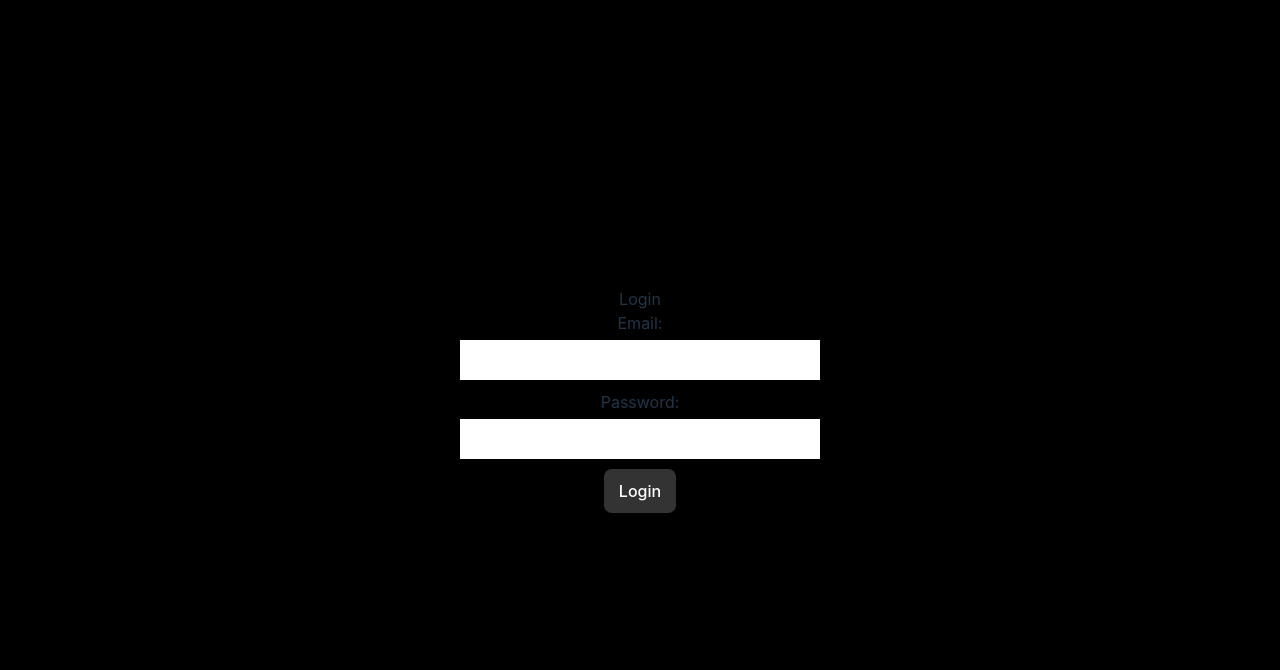
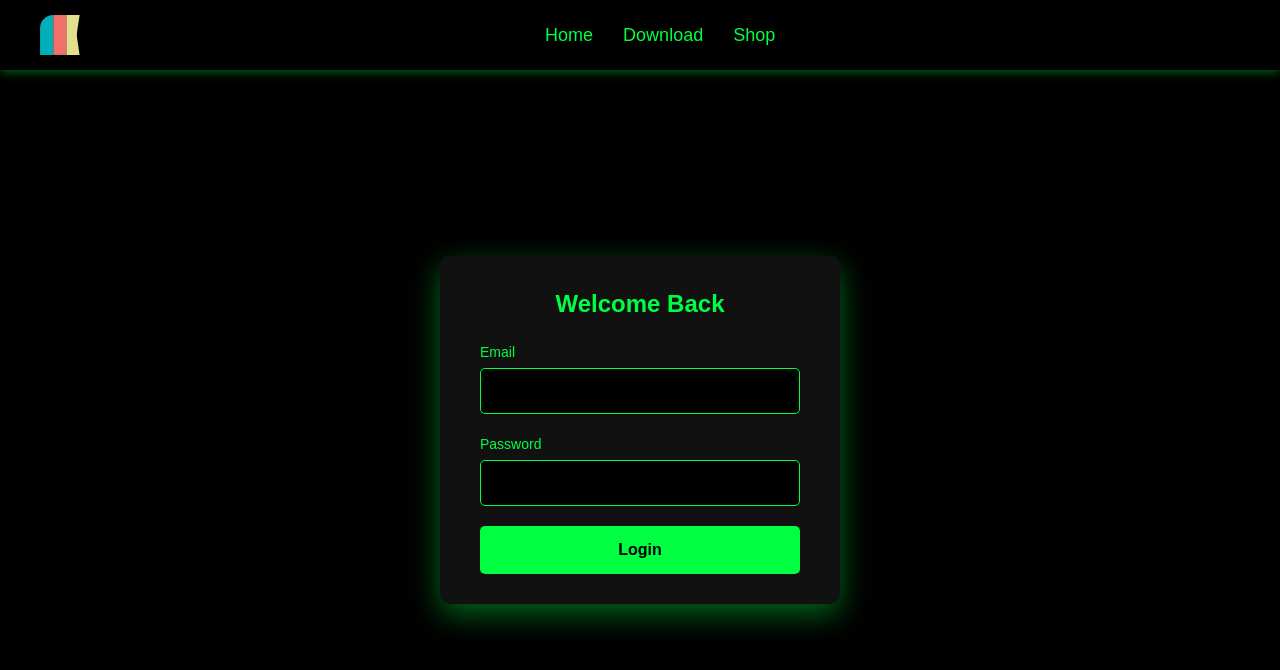
Before and after one commit to Blaithnaid/wick-vite-site, a React (Vite) app: page /login in a window 1280 px wide. Shown: the top 670 px of the page. Built offline with nearby package versions, Linux system fonts and the light colour scheme.

Commit message:
Colour Update and New Page

```diff
--- a/src/components/Features.jsx
+++ b/src/components/Features.jsx
@@ -34,17 +34,17 @@ import {
 
 const Features = () => {
 	return (
-	  <div className="bg-black from-gray-800 to-gray-900 py-24 sm:py-32">
+		<div className="bg-black py-24 sm:py-32">
 			<div className="mx-auto max-w-7xl px-6 lg:px-8">
 				{/* Header Section */}
-		  <div className="mx-auto max-w-2xl lg:text-center ">
-			<h2 className="text-base font-semibold text-[#78c288] ">
+				<div className="mx-auto max-w-2xl lg:text-center">
+					<h2 className="text-base font-semibold text-[#00FF41]">
 						Empower Your Workflow
 					</h2>
 					<p className="mt-2 text-4xl font-bold tracking-tight text-white sm:text-5xl">
 						Features Tailored for Your Success
 					</p>
-			<p className="mt-6 text-lg text-[#78c288]">
+					<p className="mt-6 text-lg text-[#00FF41]/90">
 						Streamline your processes with tools designed to simplify and
 						enhance every aspect of your work. From security to storage, we've
 						got you covered.
@@ -58,21 +58,27 @@ import {
 							key={feature.name}
 							className="flex flex-col items-center lg:flex-row lg:items-start"
 						>
-				{/* Image Holder */}
+							{/* Image Placeholder */}
 							<div className="flex-shrink-0">
+								{feature.imageSrc ? (
 									<img
 										src={feature.imageSrc}
 										alt={feature.name}
 										className="rounded-xl shadow-md w-48 h-48 object-cover"
 									/>
+								) : (
+									<div className="flex items-center justify-center w-48 h-48 bg-[#121212] rounded-xl border border-[#00FF41]/50">
+										<span className="text-[#00FF41]">No Image</span>
+									</div>
+								)}
 							</div>
 
 							{/* Feature Details */}
 							<div className="mt-6 lg:mt-0 lg:ml-8">
 								<div className="flex items-center">
-					<div className="flex h-12 w-12 items-center justify-center rounded-full bg-indigo-600">
+									<div className="flex h-12 w-12 items-center justify-center rounded-full bg-[#00FF41]">
 										<feature.icon
-						className="h-6 w-6 text-white"
+											className="h-6 w-6 text-black"
 											aria-hidden="true"
 										/>
 									</div>
@@ -80,7 +86,7 @@ import {
 										{feature.name}
 									</h3>
 								</div>
-				  <p className="mt-4 text-base text-gray-300">
+								<p className="mt-4 text-base text-[#00FF41]/80">
 									{feature.description}
 								</p>
 							</div>
--- a/src/components/Header.jsx
+++ b/src/components/Header.jsx
@@ -4,9 +4,6 @@ import { Bars3Icon, XMarkIcon } from "@heroicons/react/24/outline";
 import logo from "../assets/wick-logoonly.svg";
 
 const navigation = [
-	// the only routes we can use in this project are /home and /shop rn
-	// the others have not been added as pages yet so they can't be used
-	// we need to add .tsx files in the pages folder for them to work
 	{ name: "Home", href: "/home" },
 	{ name: "Download", href: "/download" },
 	{ name: "Shop", href: "/shop" },
@@ -20,7 +17,7 @@ const Header = () => {
 			{/* Navbar */}
 			<nav
 				aria-label="Global"
-				className="flex items-center justify-between bg-[#78c288] shadow-md p-6 lg:px-8" // Matrix green background color
+				className="flex items-center justify-between bg-black shadow-md p-6 lg:px-8"
 			>
 				{/* Logo Section */}
 				<div className="flex lg:flex-1">
@@ -39,7 +36,7 @@ const Header = () => {
 					<button
 						type="button"
 						onClick={() => setMobileMenuOpen(true)}
-						className="-m-2.5 inline-flex items-center justify-center rounded-md p-2.5 text-gray-700"
+						className="-m-2.5 inline-flex items-center justify-center rounded-md p-2.5 text-[#00FF41]"
 					>
 						<span className="sr-only">Open main menu</span>
 						<Bars3Icon aria-hidden="true" className="h-6 w-6" />
@@ -52,7 +49,7 @@ const Header = () => {
 						<a
 							key={item.name}
 							href={item.href}
-							className="text-sm font-semibold text-gray-900 hover:text-indigo-600"
+							className="text-sm font-semibold text-[#00FF41] hover:text-white"
 						>
 							{item.name}
 						</a>
@@ -63,7 +60,7 @@ const Header = () => {
 				<div className="hidden lg:flex lg:flex-1 lg:justify-end">
 					<a
 						href="/login"
-						className="text-sm font-semibold text-gray-900 hover:text-indigo-600"
+						className="text-sm font-semibold text-[#00FF41] hover:text-white"
 					>
 						Log in <span aria-hidden="true">&rarr;</span>
 					</a>
@@ -76,22 +73,22 @@ const Header = () => {
 				onClose={setMobileMenuOpen}
 				className="lg:hidden"
 			>
-				<div className="fixed inset-0 z-50" />
-				<DialogPanel className="fixed inset-y-0 right-0 z-50 w-full overflow-y-auto bg-white px-6 py-6 sm:max-w-sm sm:ring-1 sm:ring-gray-900/10">
+				<div className="fixed inset-0 z-50 bg-black opacity-75" />
+				<DialogPanel className="fixed inset-y-0 right-0 z-50 w-full overflow-y-auto bg-black px-6 py-6 sm:max-w-sm sm:ring-1 sm:ring-[#00FF41]">
 					{/* Mobile Menu Header */}
 					<div className="flex items-center justify-between">
 						<a href="#" className="-m-1.5 p-1.5">
 							<span className="sr-only">WICK</span>
 							<img
-								alt="Logo"
-								src="https://tailwindui.com/plus/img/logos/mark.svg?color=indigo&shade=600"
+								alt="WICK Logo"
+								src={logo}
 								className="h-8 w-auto"
 							/>
 						</a>
 						<button
 							type="button"
 							onClick={() => setMobileMenuOpen(false)}
-							className="-m-2.5 rounded-md p-2.5 text-gray-700"
+							className="-m-2.5 rounded-md p-2.5 text-[#00FF41]"
 						>
 							<span className="sr-only">Close menu</span>
 							<XMarkIcon aria-hidden="true" className="h-6 w-6" />
@@ -100,13 +97,13 @@ const Header = () => {
 
 					{/* Mobile Menu Links */}
 					<div className="mt-6 flow-root">
-						<div className="-my-6 divide-y divide-gray-500/10">
+						<div className="-my-6 divide-y divide-[#00FF41]">
 							<div className="space-y-2 py-6">
 								{navigation.map((item) => (
 									<a
 										key={item.name}
 										href={item.href}
-										className="-mx-3 block rounded-lg px-3 py-2 text-base font-semibold text-gray-900 hover:bg-gray-50"
+										className="-mx-3 block rounded-lg px-3 py-2 text-base font-semibold text-[#00FF41] hover:bg-[#111]"
 									>
 										{item.name}
 									</a>
@@ -114,8 +111,8 @@ const Header = () => {
 							</div>
 							<div className="py-6">
 								<a
-									href="/Login"
-									className="-mx-3 block rounded-lg px-3 py-2.5 text-base font-semibold text-gray-900 hover:bg-gray-50"
+									href="/login"
+									className="-mx-3 block rounded-lg px-3 py-2.5 text-base font-semibold text-[#00FF41] hover:bg-[#111]"
 								>
 									Log in
 								</a>
@@ -128,45 +125,4 @@ const Header = () => {
 	);
 };
 
-const Card = ({ title, description, imgSrc }) => (
-	<div className="max-w-sm rounded-lg shadow-lg overflow-hidden bg-[#78c288] hover:scale-105 transform transition-all duration-300">
-		<img src={imgSrc} alt={title} className="w-full h-48 object-cover" />
-		<div className="p-6">
-			<h3 className="text-lg font-semibold text-white">{title}</h3>
-			<p className="mt-2 text-white/90">{description}</p>
-		</div>
-	</div>
-);
-
-const Layout = () => (
-	<main className="mt-16 bg-[#78c288]">
-		{/* Hero Section */}
-		<section className="bg-gradient-to-r from-[#69bb7b] to-[#78c288] py-16 text-center">
-			<h1 className="text-4xl font-bold text-white">Welcome to WICK</h1>
-			<p className="mt-4 text-lg text-white/90">
-				Explore the best features and platforms we offer.
-			</p>
-		</section>
-
-		{/* Card Section */}
-		<section className="container mx-auto py-16 px-6 grid grid-cols-1 sm:grid-cols-2 lg:grid-cols-3 gap-8">
-			<Card
-				title="Feature 1"
-				description="Explore the top-notch functionality."
-				imgSrc=""
-			/>
-			<Card
-				title="Feature 2"
-				description="Innovative solutions for your needs."
-				imgSrc=""
-			/>
-			<Card
-				title="Feature 3"
-				description="Seamless integration and usage."
-				imgSrc=""
-			/>
-		</section>
-	</main>
-);
-
 export default Header;
--- a/src/components/Hero.jsx
+++ b/src/components/Hero.jsx
@@ -4,11 +4,11 @@ import { useEffect } from "react";
 import Header from "./Header";
 
 const Card = ({ title, description, imgSrc }) => (
-	<div className="max-w-sm rounded-lg shadow-lg overflow-hidden bg-white">
+	<div className="max-w-sm rounded-lg shadow-lg overflow-hidden bg-black hover:scale-105 transform transition-all duration-300">
 		<img src={imgSrc} alt={title} className="w-full h-48 object-cover" />
 		<div className="p-6">
-			<h3 className="text-lg font-semibold text-gray-900">{title}</h3>
-			<p className="mt-2 text-gray-700">{description}</p>
+			<h3 className="text-lg font-semibold text-[#00FF41]">{title}</h3>
+			<p className="mt-2 text-[#00FF41]/90">{description}</p>
 		</div>
 	</div>
 );
@@ -28,16 +28,16 @@ const Hero = () => {
 							clipPath:
 								"polygon(74.1% 44.1%, 100% 61.6%, 97.5% 26.9%, 85.5% 0.1%, 80.7% 2%, 72.5% 32.5%, 60.2% 62.4%, 52.4% 68.1%, 47.5% 58.3%, 45.2% 34.5%, 27.5% 76.7%, 0.1% 64.9%, 17.9% 100%, 27.6% 76.8%, 76.1% 97.7%, 74.1% 44.1%)",
 						}}
-						className="relative left-[calc(50%-11rem)] aspect-[1155/678] w-[36.125rem] -translate-x-1/2 rotate-[30deg] bg-gradient-to-tr from-[#f07167] to-[#006166] opacity-20 sm:left-[calc(50%-30rem)] sm:w-[72.1875rem]"
+						className="relative left-[calc(50%-11rem)] aspect-[1155/678] w-[36.125rem] -translate-x-1/2 rotate-[30deg] bg-gradient-to-tr from-[#00FF41] to-[#006166] opacity-20 sm:left-[calc(50%-30rem)] sm:w-[72.1875rem]"
 					/>
 				</div>
 
 				{/* Main Content */}
 				<div className="mx-auto max-w-2xl py-32 sm:py-48 lg:py-56 text-center">
-					<h1 className="text-balance text-5xl font-bold tracking-tight text-[#78c288] sm:text-7xl">
+					<h1 className="text-balance text-5xl font-bold tracking-tight text-[#00FF41] sm:text-7xl">
 						Social Media, Simplified.
 					</h1>
-					<p className="mt-8 text-lg font-medium text-[#78c288] sm:text-xl/8">
+					<p className="mt-8 text-lg font-medium text-[#00FF41]/90 sm:text-xl">
 						Wick brings all of your platforms into one place, making
 						it easier than ever to manage your social media
 						presence.
@@ -45,13 +45,13 @@ const Hero = () => {
 					<div className="mt-10 flex items-center justify-center gap-x-6">
 						<a
 							href="#"
-							className="rounded-md bg-indigo-600 px-3.5 py-2.5 text-sm font-semibold text-white shadow-sm hover:bg-indigo-500 focus-visible:outline focus-visible:outline-2 focus-visible:outline-offset-2 focus-visible:outline-indigo-600"
+							className="rounded-md bg-[#00FF41] px-3.5 py-2.5 text-sm font-semibold text-black shadow-sm hover:bg-[#00e839] focus-visible:outline focus-visible:outline-2 focus-visible:outline-offset-2 focus-visible:outline-[#00FF41]"
 						>
 							Download
 						</a>
 						<a
 							href="#"
-							className="text-sm font-semibold text-[#78c288]"
+							className="text-sm font-semibold text-[#00FF41] hover:text-white"
 						>
 							Learn more <span aria-hidden="true">→</span>
 						</a>
@@ -68,13 +68,13 @@ const Hero = () => {
 							clipPath:
 								"polygon(74.1% 44.1%, 100% 61.6%, 97.5% 26.9%, 85.5% 0.1%, 80.7% 2%, 72.5% 32.5%, 60.2% 62.4%, 52.4% 68.1%, 47.5% 58.3%, 45.2% 34.5%, 27.5% 76.7%, 0.1% 64.9%, 17.9% 100%, 27.6% 76.8%, 76.1% 97.7%, 74.1% 44.1%)",
 						}}
-						className="relative left-[calc(50%+3rem)] aspect-[1155/678] w-[36.125rem] -translate-x-1/2 bg-gradient-to-tr from-[#E3DF8C] to-[#FFFFFF] opacity-30 sm:left-[calc(50%+36rem)] sm:w-[72.1875rem]"
+						className="relative left-[calc(50%+3rem)] aspect-[1155/678] w-[36.125rem] -translate-x-1/2 bg-gradient-to-tr from-[#00FF41] to-[#111] opacity-30 sm:left-[calc(50%+36rem)] sm:w-[72.1875rem]"
 					/>
 				</div>
 			</div>
 
 			{/* Features Section */}
-			<section className="container mx-auto py-16 px-6 grid grid-cols-1 sm:grid-cols-2 lg:grid-cols-3 gap-8 ">
+			<section className="container mx-auto py-16 px-6 grid grid-cols-1 sm:grid-cols-2 lg:grid-cols-3 gap-8">
 				<Card
 					title="Integrated Dashboard"
 					description="All your social media accounts in one unified interface."
--- a/src/pages/Home.jsx
+++ b/src/pages/Home.jsx
@@ -1,5 +1,4 @@
-import React from "react";
-import { useEffect } from "react";
+import React, { useEffect } from "react";
 import { BrowserRouter as Router, Route, Routes, Link } from "react-router-dom";
 import Shop from "./Shop";
 import Hero from "../components/Hero";
@@ -17,21 +16,43 @@ const Home = () => {
 			{/* Header */}
 			<Header />
 			{/* Hero Section */}
-			<div className="container-fluid bg-light py-5 d-flex justify-items-center">
+			<div
+				className="container-fluid py-5 d-flex justify-items-center"
+				style={{
+					backgroundColor: "#000", // Black background
+					color: "#00FF41", // Matrix green text
+				}}
+			>
 				<div className="container text-center w-100">
 					<Hero />
 				</div>
 			</div>
 			{/* Features Section */}
-			<div className="container py-5">
+			<div
+				className="container py-5"
+				style={{
+					backgroundColor: "#111", // Slightly lighter black for contrast
+					color: "#00FF41",
+				}}
+			>
 				<div className="row">
 					<div className="col text-center mb-4">
-						<h2 className="display-5 fw-bold text-[#78c288]">
+						<h2
+							className="display-5 fw-bold"
+							style={{
+								color: "#00FF41",
+							}}
+						>
 							Our Features
 						</h2>
-						<p className="text-muted text-[#78c288]">
-							Discover what it takes to reach the hight of social
-							management
+						<p
+							className="text-muted"
+							style={{
+								color: "#00FF41", // Matrix green
+							}}
+						>
+							Discover what it takes to reach the heights of social
+							management.
 						</p>
 					</div>
 				</div>
@@ -40,7 +61,13 @@ const Home = () => {
 				</div>
 			</div>
 			{/* Footer */}
-			<footer className="bg-dark text-[#78c288] text-center py-3">
+			<footer
+				className="text-center py-3"
+				style={{
+					backgroundColor: "#000", // Black background
+					color: "#00FF41", // Matrix green text
+				}}
+			>
 				<p className="mb-0">
 					&copy; {new Date().getFullYear()} Wick. All rights reserved.
 				</p>
--- a/src/pages/Login.jsx
+++ b/src/pages/Login.jsx
@@ -1,5 +1,5 @@
-
 import React, { useState } from 'react';
+import logo from "../assets/wick-logoonly.svg"; // Correct logo import
 
 const Login = () => {
   const [email, setEmail] = useState('');
@@ -8,41 +8,208 @@ const Login = () => {
   const handleSubmit = (e) => {
     e.preventDefault();
     console.log('Login details:', { email, password });
-
   };
 
   return (
-    <div style={{ padding: '20px', maxWidth: '400px', margin: 'auto' }}>
-      <h2>Login</h2>
+    <div
+      style={{
+        fontFamily: 'Arial, sans-serif',
+        minHeight: '100vh',
+        backgroundColor: '#000', // Black background
+        color: '#00FF41', // Matrix green text
+        overflow: 'hidden',
+        animation: 'fadeIn 1s ease-in-out',
+      }}
+    >
+      {/* CSS Animations */}
+      <style>
+        {`
+        @keyframes fadeIn {
+          from {
+            opacity: 0;
+          }
+          to {
+            opacity: 1;
+          }
+        }
+
+        @keyframes slideIn {
+          from {
+            transform: translateY(20px);
+            opacity: 0;
+          }
+          to {
+            transform: translateY(0);
+            opacity: 1;
+          }
+        }
+
+        nav {
+          display: flex;
+          align-items: center;
+          justify-content: space-between;
+          padding: 15px 40px;
+          background-color: rgba(0, 0, 0, 0.9); /* Semi-transparent black */
+          color: #00FF41; /* Matrix green */
+          box-shadow: 0 2px 10px rgba(0, 255, 65, 0.4); /* Glowing shadow */
+        }
+
+        .nav-menu {
+          display: flex;
+          justify-content: center;
+          gap: 30px;
+        }
+
+        .nav-menu a {
+          text-decoration: none;
+          color: #00FF41;
+          font-size: 18px;
+          transition: color 0.3s ease-in-out;
+        }
+
+        .nav-menu a:hover {
+          color: white;
+        }
+
+         .nav-content {
+          flex: 1;
+          display: flex;
+          justify-content: center; /* Center the links */
+        }
+
+        .logo {
+          height: 40px;
+        }
+      `}
+      </style>
+
+      {/* Navbar */}
+      <nav>
+        {/* Logo */}
+        <div>
+          <img
+            src={logo}
+            alt="Wick Logo"
+            className="logo"
+            style={{ height: '40px' }}
+          />
+        </div>
+
+        {/* Menu */}
+        <div className="nav-content">
+          <div className="nav-menu">
+            <a href="/">Home</a>
+            <a href="/about">Download</a>
+            <a href="/shop">Shop</a>
+          </div>
+        </div>
+      </nav>
+
+      {/* Login Card */}
+      <div
+        style={{
+          display: 'flex',
+          alignItems: 'center',
+          justifyContent: 'center',
+          minHeight: 'calc(100vh - 80px)', // Adjusted to exclude navbar height
+        }}
+      >
+        <div
+          style={{
+            background: '#111', // Slightly lighter black
+            padding: '30px 40px',
+            borderRadius: '10px',
+            boxShadow: '0 10px 30px rgba(0, 255, 65, 0.4)', // Green glowing shadow
+            animation: 'slideIn 0.8s ease-in-out',
+            width: '100%',
+            maxWidth: '400px',
+            textAlign: 'center',
+          }}
+        >
+          <h2 style={{ fontSize: '24px', fontWeight: 'bold', marginBottom: '20px', color: '#00FF41' }}>
+            Welcome Back
+          </h2>
           <form onSubmit={handleSubmit}>
-        <div style={{ marginBottom: '10px' }}>
-          <label>
-            Email:
+            <div style={{ marginBottom: '20px', textAlign: 'left' }}>
+              <label
+                htmlFor="email"
+                style={{
+                  display: 'block',
+                  fontSize: '14px',
+                  marginBottom: '5px',
+                  color: '#00FF41',
+                }}
+              >
+                Email
+              </label>
               <input
                 type="email"
+                id="email"
                 value={email}
                 onChange={(e) => setEmail(e.target.value)}
                 required
-              style={{ display: 'block', width: '100%', padding: '8px', marginTop: '5px' }}
+                style={{
+                  width: '100%',
+                  padding: '10px',
+                  fontSize: '16px',
+                  border: '1px solid #00FF41',
+                  borderRadius: '5px',
+                  backgroundColor: '#000',
+                  color: '#00FF41',
+                  transition: 'border 0.3s',
+                }}
               />
+            </div>
+            <div style={{ marginBottom: '20px', textAlign: 'left' }}>
+              <label
+                htmlFor="password"
+                style={{
+                  display: 'block',
+                  fontSize: '14px',
+                  marginBottom: '5px',
+                  color: '#00FF41',
+                }}
+              >
+                Password
               </label>
-        </div>
-        <div style={{ marginBottom: '10px' }}>
-          <label>
-            Password:
               <input
                 type="password"
+                id="password"
                 value={password}
                 onChange={(e) => setPassword(e.target.value)}
                 required
-              style={{ display: 'block', width: '100%', padding: '8px', marginTop: '5px' }}
+                style={{
+                  width: '100%',
+                  padding: '10px',
+                  fontSize: '16px',
+                  border: '1px solid #00FF41',
+                  borderRadius: '5px',
+                  backgroundColor: '#000',
+                  color: '#00FF41',
+                  transition: 'border 0.3s',
+                }}
               />
-          </label>
             </div>
-        <button type="submit" style={{ padding: '10px 15px', backgroundColor: '#333', color: '#fff', border: 'none' }}>
+            <button
+              type="submit"
+              style={{
+                width: '100%',
+                padding: '12px 0',
+                backgroundColor: '#00FF41',
+                border: 'none',
+                color: '#000',
+                fontSize: '16px',
+                fontWeight: 'bold',
+                borderRadius: '5px',
+                cursor: 'pointer',
+                transition: 'background-color 0.3s',
+              }}
+            >
               Login
             </button>
           </form>
+        </div>
+      </div>
     </div>
   );
 };
```
Also changed, not shown: src/pages/SignIn.jsx (added). Lines whose indentation alone changed are shown as unchanged.
